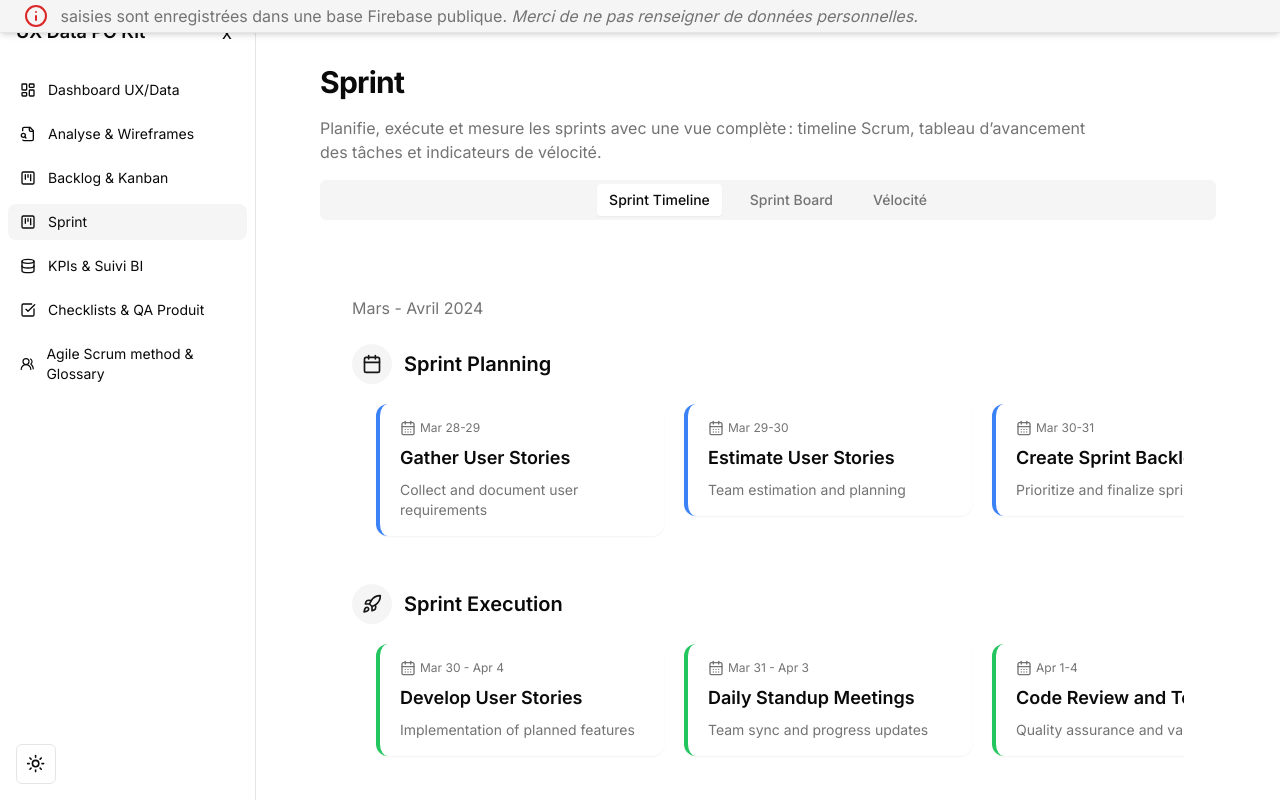
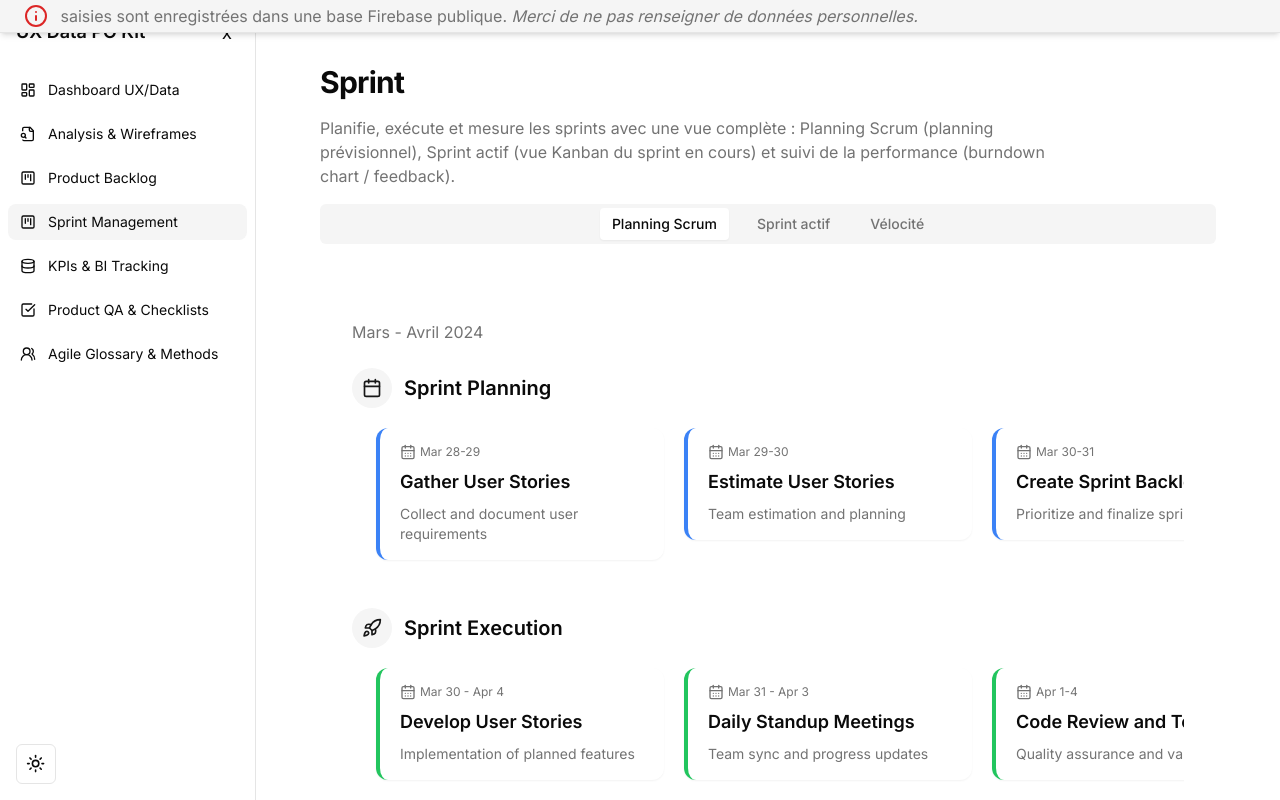
Before and after one commit to Florence-Martin/PO-UX-UI-DATA, a Next.js app: page /sprint in a window 1280 px wide. Built offline with nearby package versions, Linux system fonts and the light colour scheme.

Commit message:
feat(accessibility): improve sidebar UX with tooltips

```diff
--- a/app/sprint/page.tsx
+++ b/app/sprint/page.tsx
@@ -10,10 +10,10 @@ import { SprintVelocity } from "@/components/sprint/SprintVelocity";
 const tabs = [
   {
     value: "timeline",
-    label: "Sprint Timeline",
+    label: "Planning Scrum",
     component: <SprintTimeline />,
   },
-  { value: "board", label: "Sprint Board", component: <SprintBoard /> },
+  { value: "board", label: "Sprint actif", component: <SprintBoard /> },
   { value: "metrics", label: "Vélocité", component: <SprintVelocity /> },
 ];
 
@@ -24,7 +24,7 @@ export default function SprintPage() {
       <Suspense fallback={<p>Loading tabs...</p>}>
         <SectionTabsLayout
           title="Sprint"
-          description="Planifie, exécute et mesure les sprints avec une vue complète : timeline Scrum, tableau d’avancement des tâches et indicateurs de vélocité."
+          description="Planifie, exécute et mesure les sprints avec une vue complète : Planning Scrum (planning prévisionnel), Sprint actif (vue Kanban du sprint en cours) et suivi de la performance (burndown chart / feedback)."
           tabs={tabs}
         />
       </Suspense>
--- a/components/Sidebar.tsx
+++ b/components/Sidebar.tsx
@@ -16,42 +16,55 @@ import Link from "next/link";
 import { useEffect, useState } from "react";
 import { usePathname } from "next/navigation";
 import { useMediaQuery } from "@/hooks/useMediaQuery";
+import {
+  Tooltip,
+  TooltipContent,
+  TooltipProvider,
+  TooltipTrigger,
+} from "@/components/ui/tooltip";
 
 const navigation = [
   {
     name: "Dashboard UX/Data",
     href: "/",
     icon: LayoutDashboard,
+    description: "Vue d'ensemble des KPIs UX et Data du produit",
   },
   {
-    name: "Analyse & Wireframes",
+    name: "Analysis & Wireframes",
     href: "/analysis",
     icon: FileSearch,
+    description: "Analyse utilisateur, wireframes et recherche UX",
   },
   {
-    name: "Backlog & Kanban",
+    name: "Product Backlog",
     href: "/backlog",
     icon: SquareKanban,
+    description: "Toutes les user stories et tâches produit",
   },
   {
-    name: "Sprint",
+    name: "Sprint Management",
     href: "/sprint",
     icon: SquareKanban,
+    description: "Planification, exécution et mesure des sprints",
   },
   {
-    name: "KPIs & Suivi BI",
+    name: "KPIs & BI Tracking",
     href: "/metrics",
     icon: Database,
+    description: "Suivi des indicateurs métier et analytics",
   },
   {
-    name: "Checklists & QA Produit",
+    name: "Product QA & Checklists",
     href: "/validation",
     icon: CheckSquare,
+    description: "Contrôle qualité, checklists et tests produits",
   },
   {
-    name: "Agile Scrum method & Glossary",
+    name: "Agile Glossary & Methods",
     href: "/scrum-glossary",
     icon: UsersRound,
+    description: "Glossaire des termes et méthodes agiles Scrum",
   },
 ];
 
@@ -90,23 +103,34 @@ export function Sidebar() {
         </Button>
       </div>
       <nav className="flex-1 space-y-2 p-2">
+        <TooltipProvider delayDuration={100}>
           {navigation.map((item) => {
             const isActive = pathname === item.href;
             return (
+              <Tooltip key={item.name}>
+                <TooltipTrigger asChild>
                   <Link
-              key={item.name}
                     href={item.href}
                     className={cn(
-                "flex items-center gap-3 rounded-lg px-3 py-2 text-sm transition-all hover:bg-accent",
+                      "flex items-center gap-3 rounded-lg px-3 py-2 text-sm transition-all hover:bg-accent focus:outline-none focus:ring-2 focus:ring-ring focus:ring-offset-2 focus:ring-offset-background",
                       isActive ? "bg-accent" : "transparent",
                       isCollapsed && "justify-center"
                     )}
+                    aria-label={item.name}
                   >
-              <item.icon className="h-4 w-4" />
+                    <item.icon className="h-4 w-4" aria-hidden="true" />
                     {!isCollapsed && <span>{item.name}</span>}
                   </Link>
+                </TooltipTrigger>
+                {isCollapsed && (
+                  <TooltipContent side="right">
+                    {item.description}
+                  </TooltipContent>
+                )}
+              </Tooltip>
             );
           })}
+        </TooltipProvider>
       </nav>
       <div className="p-4">
         <ThemeToggle />
--- a/lib/services/sprintService.ts
+++ b/lib/services/sprintService.ts
@@ -14,10 +14,13 @@ import { Sprint } from "@/lib/types/sprint";
 const sprintCollection = collection(db, "sprints");
 
 //  Créer un sprint
-export const createSprint = async (data: Omit<Sprint, "id" | "progress">) => {
+export const createSprint = async (
+  data: Omit<Sprint, "id" | "progress" | "status">
+) => {
   const docRef = await addDoc(sprintCollection, {
     ...data,
     progress: 0,
+    status: "planned",
     startDate:
       data.startDate instanceof Date
         ? Timestamp.fromDate(data.startDate)
--- a/lib/types/sprint.ts
+++ b/lib/types/sprint.ts
@@ -8,4 +8,5 @@ export interface Sprint {
   userStoryIds: string[]; // US assignées
   velocity: number; // Total des storyPoints
   progress: number; // % de progression, à calculer dynamiquement
+  status: "planned" | "active" | "done"; // Statut du sprint
 }
```
Lines whose indentation alone changed are shown as unchanged.
